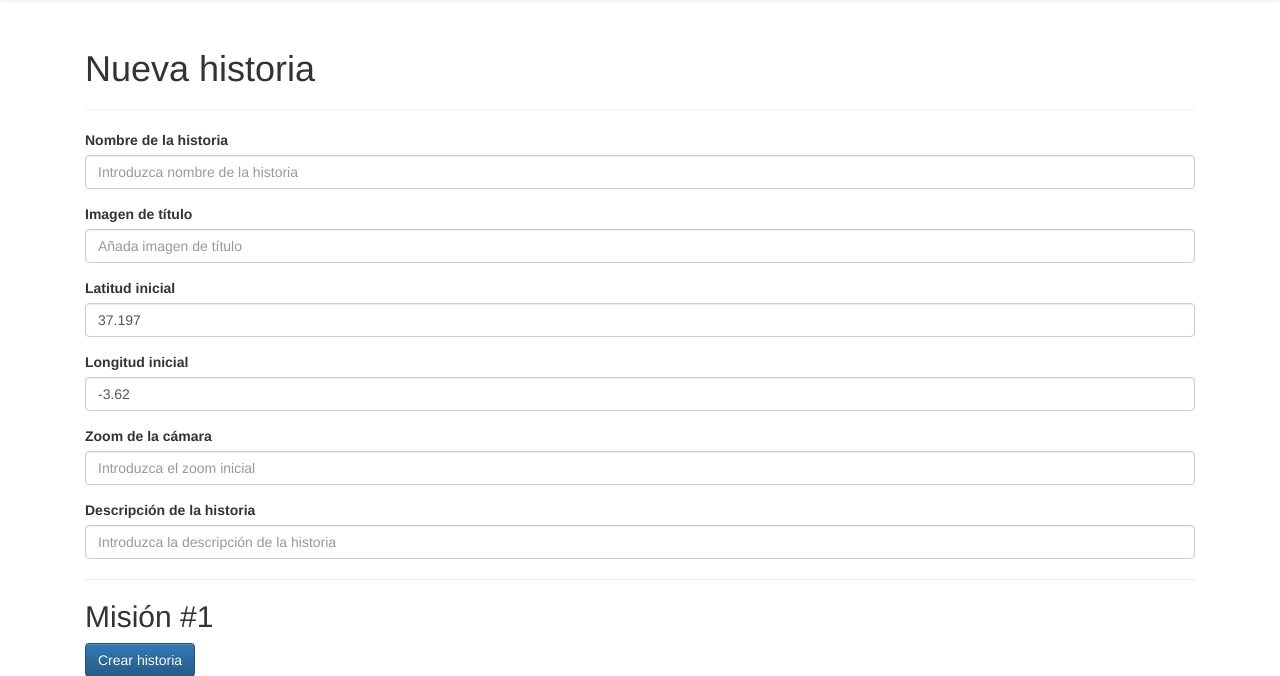
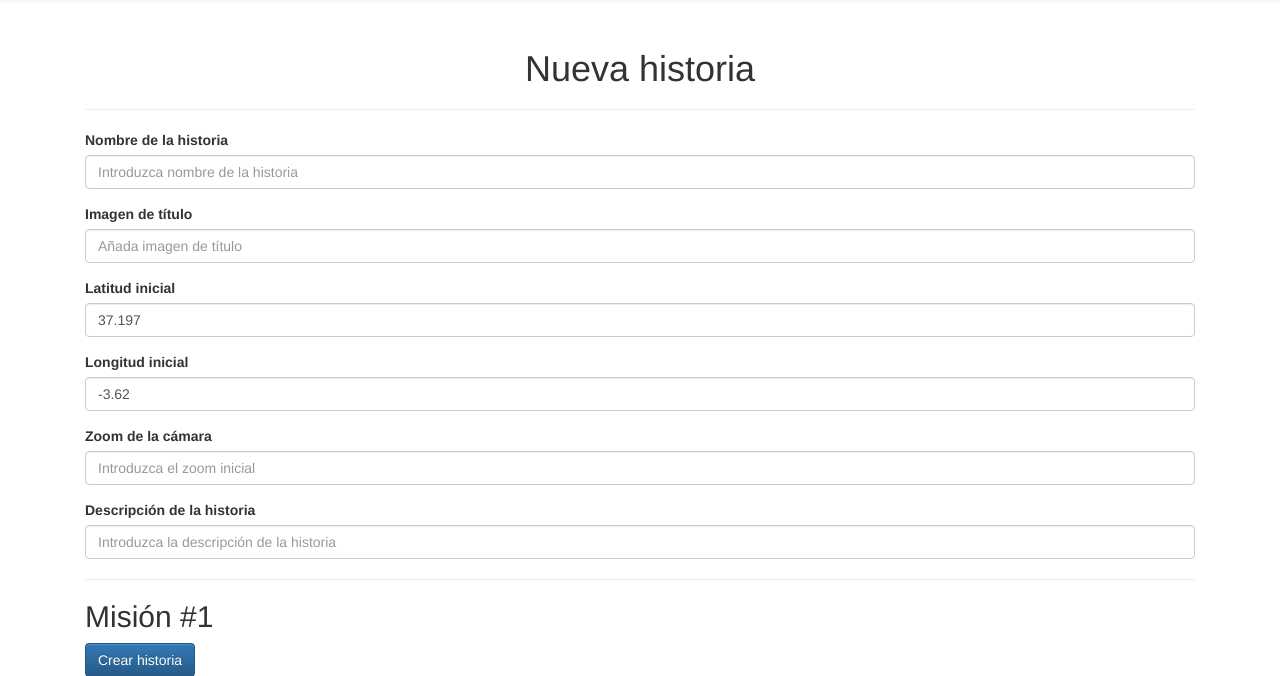
Before and after one commit to jserrape/-TFM-Generador-de-historias-servidor, a Flask app: page /nueva_historia in a window 1280 px wide. Shown: the part 51-727 px from the top of the page. Run offline with Flask 2, Linux system fonts and the light colour scheme; some libraries are stand-ins or nearby versions.

Commit message:
Añadidos elementos static

```diff
--- /dev/null
+++ b/static/css/style.css
@@ -0,0 +1,9 @@
+#map {
+  width: 100%;
+  height: 400px;
+  background-color: grey;
+}
+
+h1.titulo {
+    text-align: center;
+}
--- a/templates/404.html
+++ b/templates/404.html
@@ -1,4 +1,4 @@
-{% extends 'base/header.html' %}
+{% extends 'base.html' %}
 {% block content %}
     <div class="container">
        <div class="col-md-11 col-md-offset-1">
--- a/templates/base/header.html
+++ b/templates/base.html
@@ -1,19 +1,12 @@
 <!DOCTYPE html>
 <html lang="en">
-   <style>
-      #map {
-      width: 100%;
-      height: 400px;
-      background-color: grey;
-      }
-   </style>
    <head>
       <meta charset="UTF-8">
       <title>Gestor de historias interactivas</title>
       <meta name="description" content="Gestor de historias interactivas">
       <!-- style -->
       <link rel="stylesheet" href="https://maxcdn.bootstrapcdn.com/bootstrap/3.3.7/css/bootstrap.min.css">
-      <link rel="stylesheet" href="/css/main.css">
+      <link rel="stylesheet" type="text/css" href="{{ url_for('static', filename='css/style.css') }}">
       <!-- Optional theme -->
       <link rel="stylesheet" href="https://maxcdn.bootstrapcdn.com/bootstrap/3.3.7/css/bootstrap-theme.min.css">
       <!-- scripts -->
--- a/templates/monitorizacion.html
+++ b/templates/monitorizacion.html
@@ -1,9 +1,9 @@
-{% extends 'base/header.html' %}
+{% extends 'base.html' %}
 {% block content %}
       <div class="container">
        <div class="col-md-12">
          <br><br><br><br>
-         <h1>Monitorización</h1>
+         <h1 class="titulo">Monitorización (Próximamente)</h1>
          <hr>
          <div id="map"></div>
        </div>
--- a/templates/nueva_historia.html
+++ b/templates/nueva_historia.html
@@ -1,9 +1,9 @@
-{% extends 'base/header.html' %}
+{% extends 'base.html' %}
 {% block content %}
       <div class="container">
          <div class="col-md-12">
             <br><br><br><br>
-            <h1>Nueva historia</h1>
+            <h1 class="titulo">Nueva historia</h1>
             <hr>
             <form id="nueva-historia-form">
                <div class="form-group">
```
Also changed, not shown: templates/index.html (+4 -3 lines), static/img/logo.png (added), static/js/jquery.js (added).
